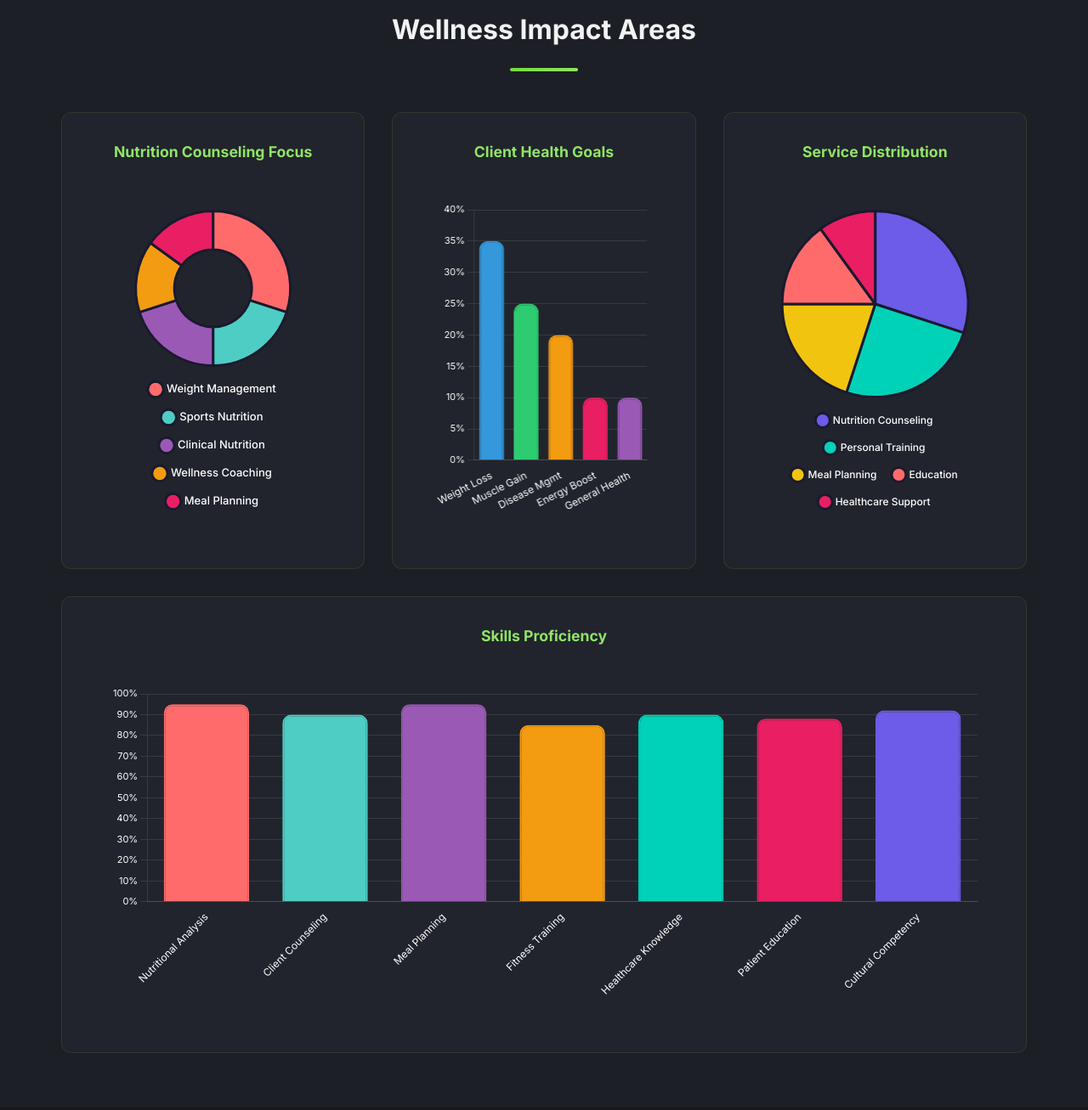
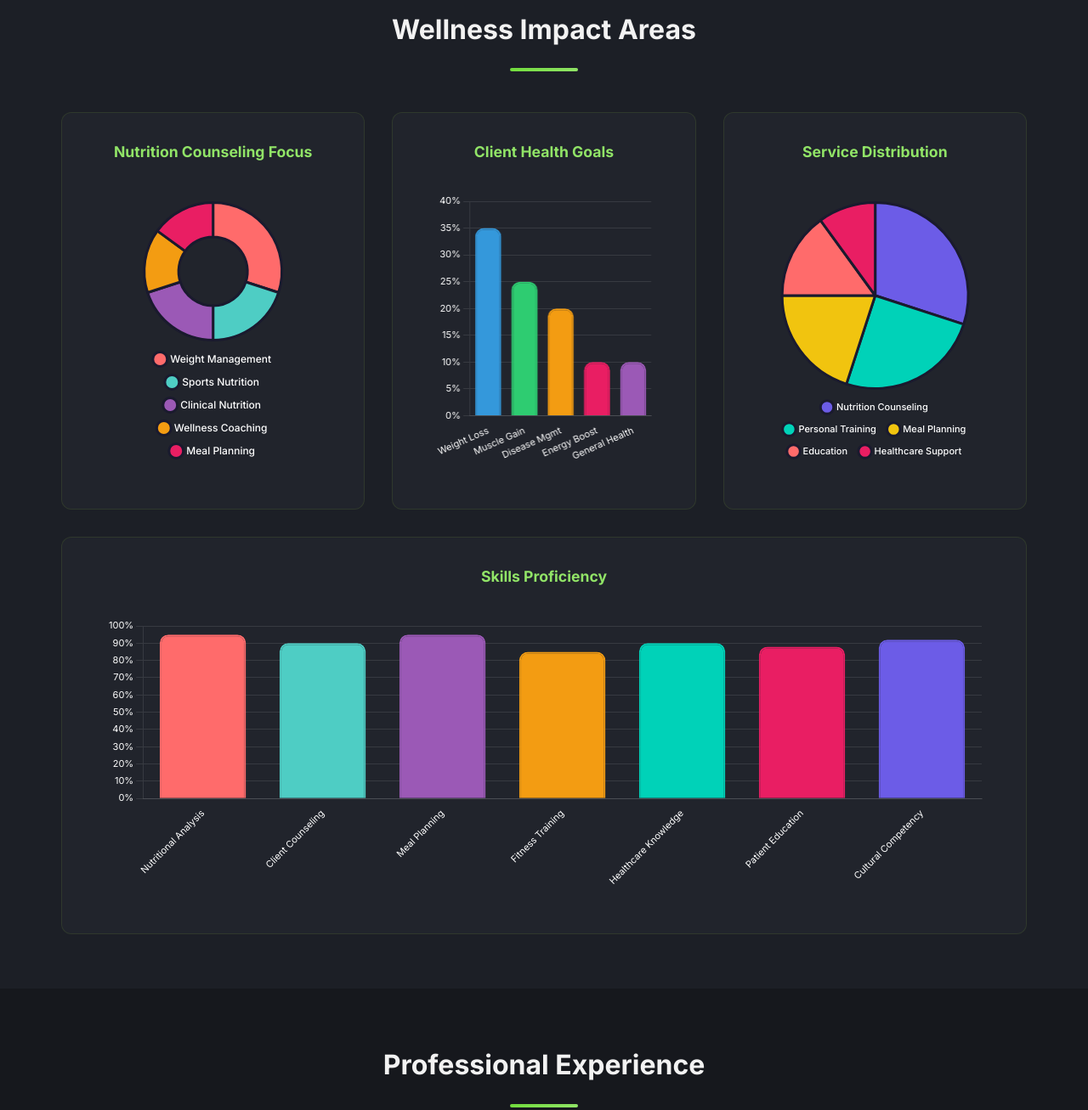
Before and after one commit to Rawan-J-Othman/Resume, a plain HTML site: page index.html in a window 1280 px wide. Shown: the part 1200-2507 px from the top of the page at 85% size. Drawn offline with nearby package versions, Linux system fonts and the light colour scheme.

Commit message:
Add files via upload

```diff
--- a/script.js
+++ b/script.js
@@ -49,20 +49,15 @@ if (nutritionCtx) {
             responsive: true,
             maintainAspectRatio: false,
             layout: {
-                padding: {
-                    top: 30,
-                    bottom: 30,
-                    left: 25,
-                    right: 25
-                }
+                padding: 20
             },
             plugins: {
                 legend: {
                     position: 'bottom',
                     labels: {
-                        padding: 20,
+                        padding: 15,
                         font: {
-                            size: 13,
+                            size: 12,
                             weight: '500'
                         },
                         color: '#ffffff',
@@ -142,12 +137,7 @@ if (clientGoalsCtx) {
             responsive: true,
             maintainAspectRatio: false,
             layout: {
-                padding: {
-                    top: 30,
-                    bottom: 30,
-                    left: 25,
-                    right: 25
-                }
+                padding: 20
             },
             plugins: {
                 legend: {
@@ -194,7 +184,7 @@ if (clientGoalsCtx) {
                     ticks: {
                         color: '#ffffff',
                         font: {
-                            size: 12
+                            size: 11
                         }
                     },
                     grid: {
@@ -238,20 +228,15 @@ if (servicesCtx) {
             responsive: true,
             maintainAspectRatio: false,
             layout: {
-                padding: {
-                    top: 30,
-                    bottom: 30,
-                    left: 25,
-                    right: 25
-                }
+                padding: 20
             },
             plugins: {
                 legend: {
                     position: 'bottom',
                     labels: {
-                        padding: 20,
+                        padding: 15,
                         font: {
-                            size: 12,
+                            size: 11,
                             weight: '500'
                         },
                         color: '#ffffff',
@@ -342,12 +327,7 @@ if (skillsCtx) {
             responsive: true,
             maintainAspectRatio: false,
             layout: {
-                padding: {
-                    top: 30,
-                    bottom: 30,
-                    left: 25,
-                    right: 25
-                }
+                padding: 20
             },
             plugins: {
                 legend: {
@@ -394,7 +374,7 @@ if (skillsCtx) {
                     ticks: {
                         color: '#ffffff',
                         font: {
-                            size: 12
+                            size: 11
                         },
                         autoSkip: false,
                         maxRotation: 45,
--- a/style.css
+++ b/style.css
@@ -329,12 +329,12 @@ body {
 }
 
 .chart-card canvas {
-    height: 420px !important;
-    max-height: 420px;
+    height: 350px !important;
+    max-height: 350px;
 }
 
 .chart-card {
-    min-height: 500px;
+    min-height: 420px;
 }
 
 .chart-card-full {
@@ -344,7 +344,7 @@ body {
     border: 1px solid rgba(163, 230, 53, 0.1);
     transition: var(--transition-base);
     margin-top: var(--spacing-lg);
-    min-height: 500px;
+    min-height: 420px;
 }
 
 .chart-card-full:hover {
@@ -361,8 +361,8 @@ body {
 }
 
 .chart-card-full canvas {
-    height: 420px !important;
-    max-height: 420px;
+    height: 350px !important;
+    max-height: 350px;
 }
 
 /* ========================================
```
